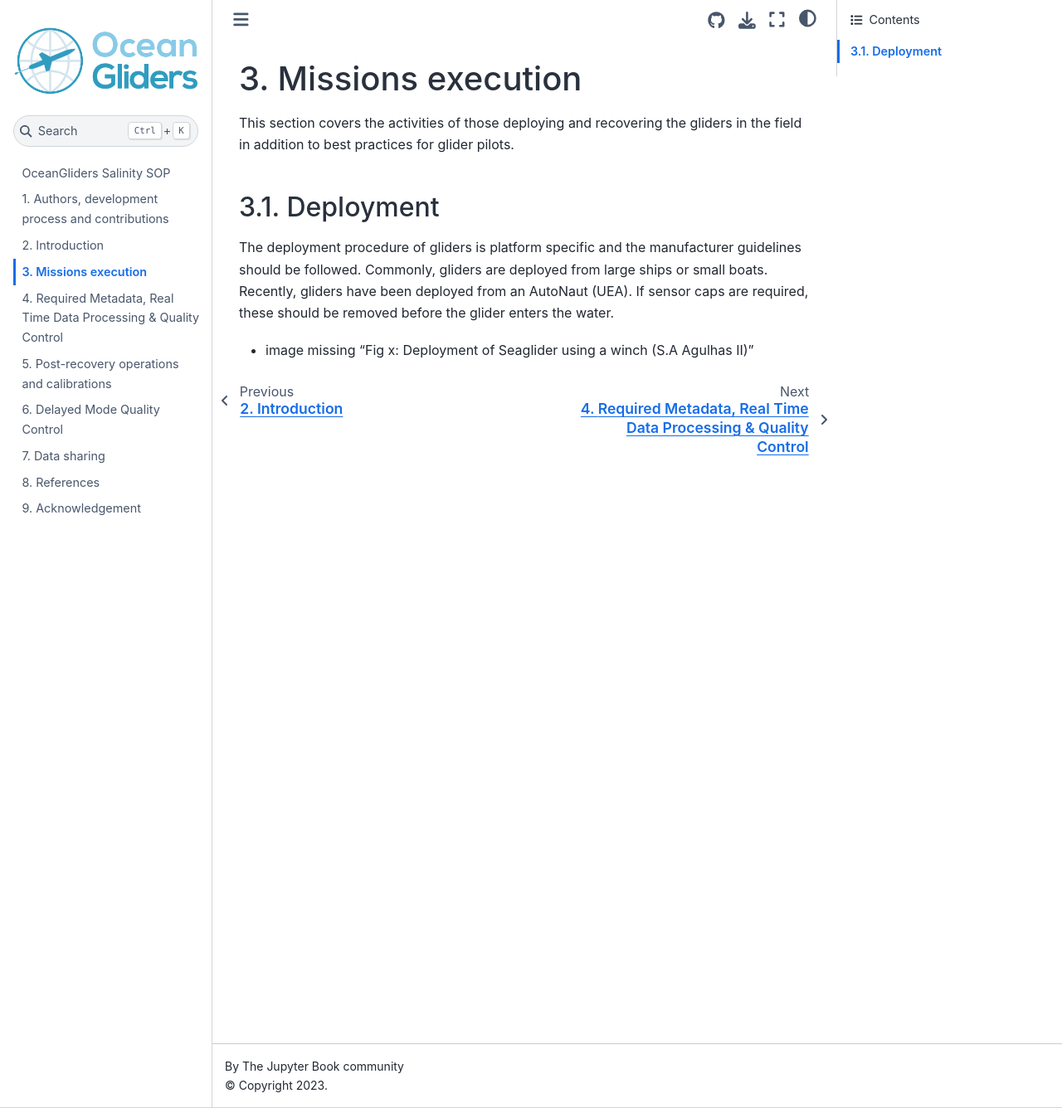
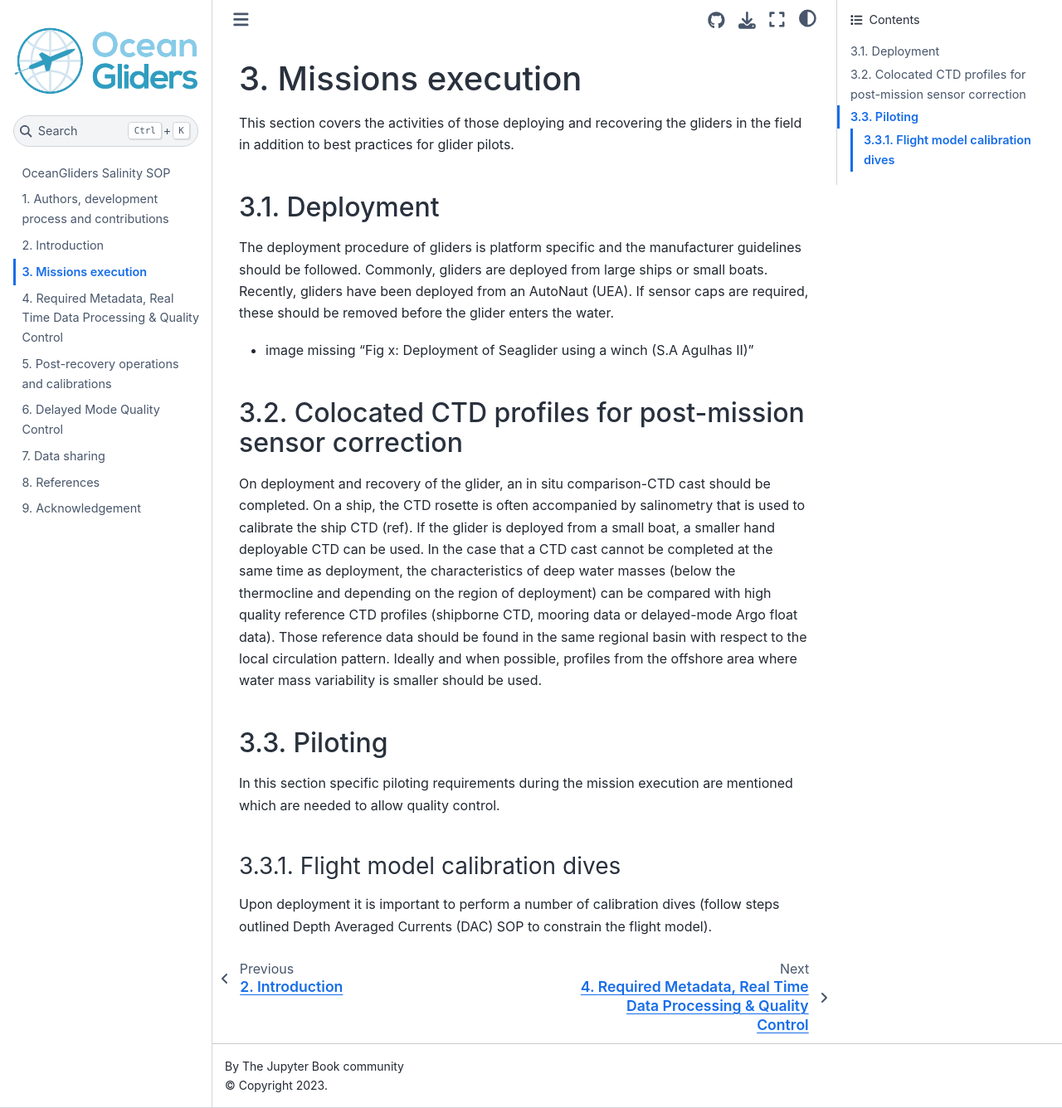
Before and after one commit to OceanGlidersCommunity/Salinity_SOP, a Jupyter Book: the page built from sections/salinity_mission_execution.md, in a window 1280 px wide and 1336 px high. Shown: the whole window at 83% size. Built offline with Jupyter Book 1.0.4 settings and Sphinx 7.4.7 and the Sphinx Book theme 1.1.4, drawn with Linux system fonts in a browser that asks for light colours; pages that are not in the unit, such as notebooks, are missing from menus.

Commit message:
Update salinity_mission_execution.md

```diff
--- a/sections/salinity_mission_execution.md
+++ b/sections/salinity_mission_execution.md
@@ -9,3 +9,17 @@ Recently, gliders have been deployed from an AutoNaut (UEA).
 If sensor caps are required, these should be removed before the glider enters the water.
 
 - image missing "Fig x: Deployment of Seaglider using a winch (S.A Agulhas II)"
+
+## Colocated CTD profiles for post-mission sensor correction
+On deployment and recovery of the glider, an in situ comparison-CTD cast should be completed.
+On a ship, the CTD rosette is often accompanied by salinometry that is used to calibrate the ship CTD (ref).
+If the glider is deployed from a small boat, a smaller hand deployable CTD can be used.
+In the case that a CTD cast cannot be completed at the same time as deployment, the characteristics of deep water masses (below the thermocline and depending on the region of deployment) can be compared with high quality reference CTD profiles (shipborne CTD, mooring data or delayed-mode Argo float data).
+Those reference data should be found in the same regional basin with respect to the local circulation pattern.
+Ideally and when possible, profiles from the offshore area where water mass variability is smaller should be used.
+
+## Piloting
+In this section specific piloting requirements during the mission execution are mentioned which are needed to allow quality control.
+
+### Flight model calibration dives
+Upon deployment it is important to perform a number of calibration dives (follow steps outlined Depth Averaged Currents (DAC) SOP to constrain the flight model).
```
